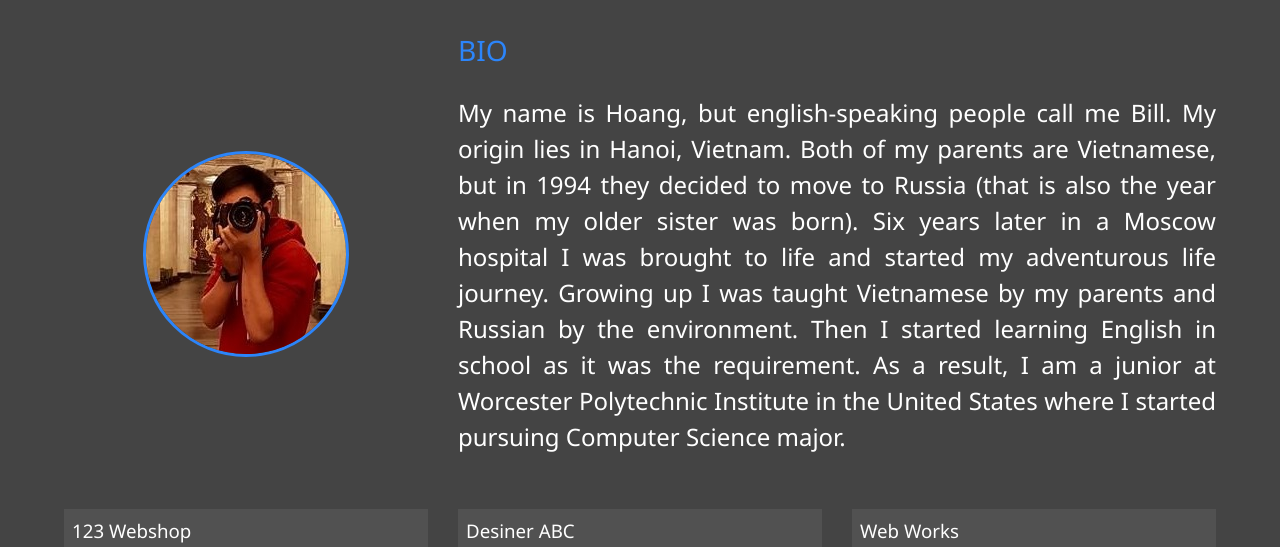
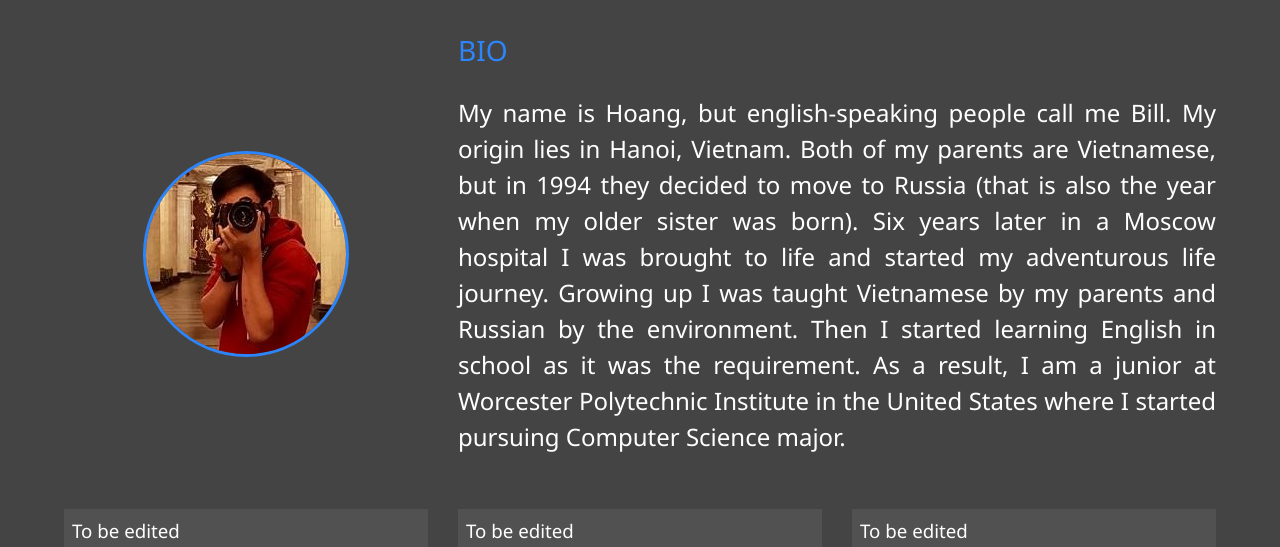
Before and after one commit to GTWFam/my_portfolio, a website: page dist/about.html in a window 1280 px wide. Shown: the part 253-800 px from the top of the page. Drawn offline with Linux system fonts and the light colour scheme.

Commit message:
Added "to be edited"

```diff
--- a/dist/about.html
+++ b/dist/about.html
@@ -62,7 +62,7 @@
         </div>
 
         <div class="job job-1">
-          <h3>123 Webshop</h3>
+          <h3>To be edited</h3>
           <h6>Fullstack developer</h6>
           <p>
             Lorem ipsum dolor, sit amet consectetur adipisicing elit. Fuga
@@ -71,7 +71,7 @@
           </p>
         </div>
         <div class="job job-2">
-          <h3>Desiner ABC</h3>
+          <h3>To be edited</h3>
           <h6>Fullstack developer</h6>
           <p>
             Lorem ipsum dolor, sit amet consectetur adipisicing elit. Fuga
@@ -80,7 +80,7 @@
           </p>
         </div>
         <div class="job job-3">
-          <h3>Web Works</h3>
+          <h3>To be edited</h3>
           <h6>Graphic Desiner</h6>
           <p>
             Lorem ipsum dolor, sit amet consectetur adipisicing elit. Fuga
```
